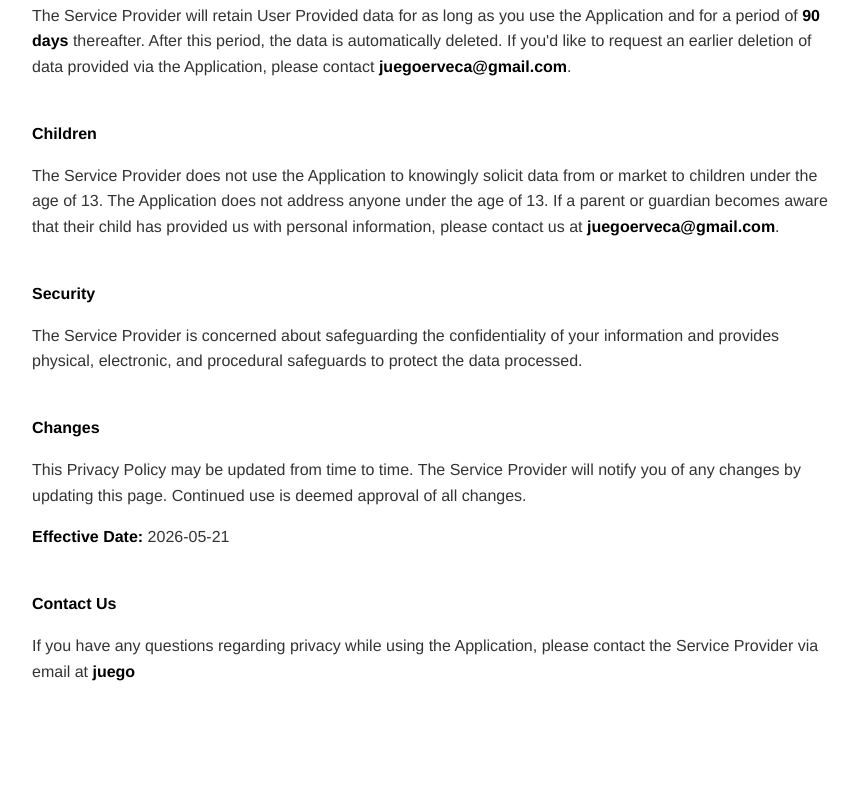
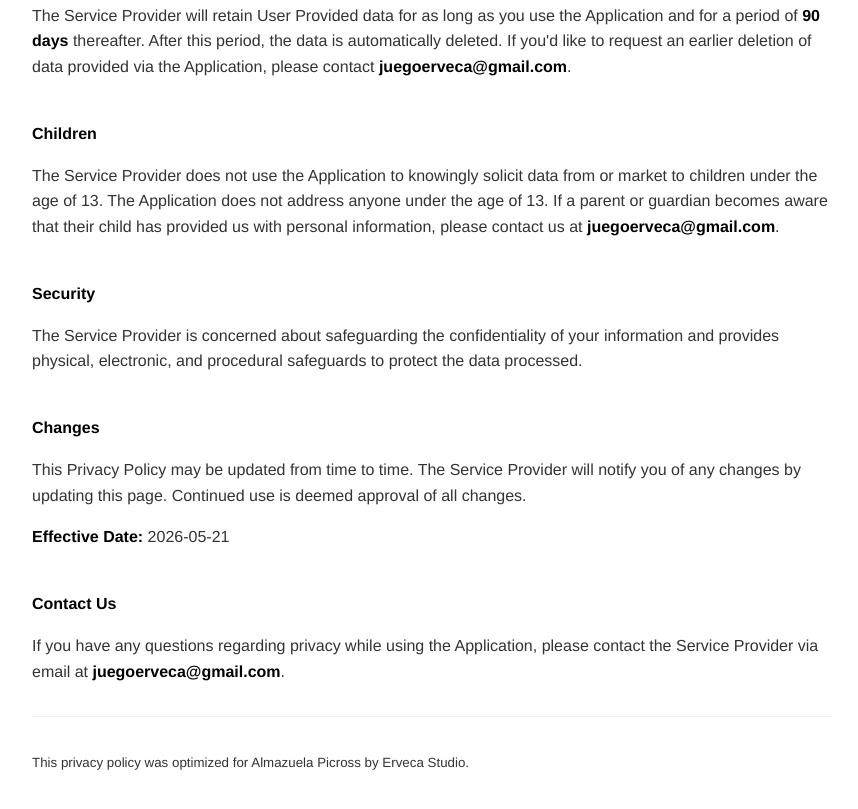
Before and after one commit to ErvecaStudio/ervecastudioPage, a plain HTML site: page PrivacyPolicy.html in a window 1280 px wide. Shown: the part 1048-1857 px from the top of the page, without its empty margins (208-1066 px from the left). Before the commit the page ends 1780 px from the top, so only its background shows below. Drawn offline with Linux system fonts and the light colour scheme.

Commit message:
Update PrivacyPolicy.html

```diff
--- a/PrivacyPolicy.html
+++ b/PrivacyPolicy.html
@@ -60,6 +60,11 @@
 
     <p><strong>Effective Date:</strong> 2026-05-21</p>
 
-    <br>
+<br>
     <strong>Contact Us</strong>
-    <p>If you have any questions regarding privacy while using the Application, please contact the Service Provider via email at <strong>juego
+    <p>If you have any questions regarding privacy while using the Application, please contact the Service Provider via email at <strong>juegoerveca@gmail.com</strong>.</p>
+
+    <hr>
+    <p><small>This privacy policy was optimized for Almazuela Picross by Erveca Studio.</small></p>
+</body>
+</html>
```
